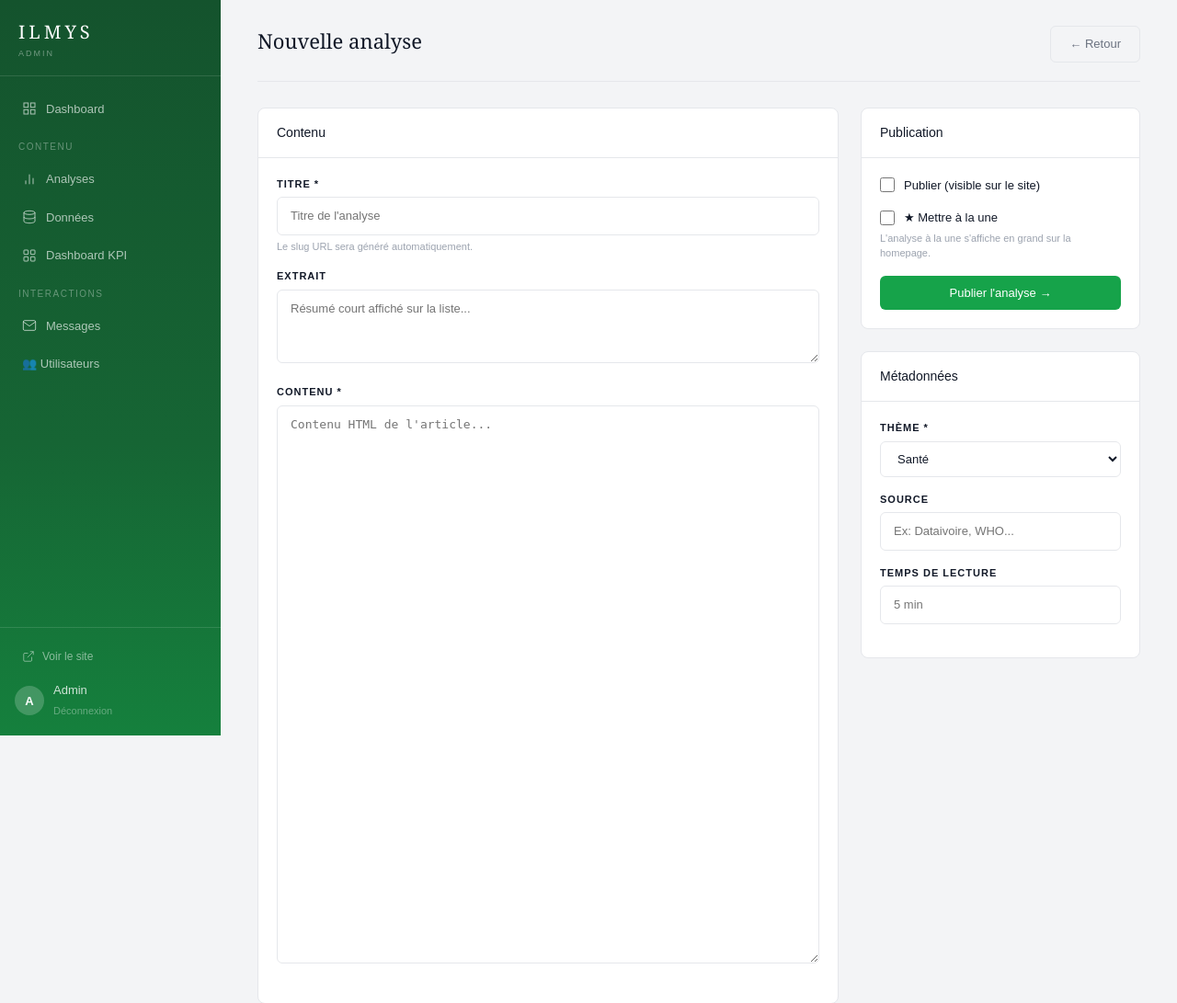
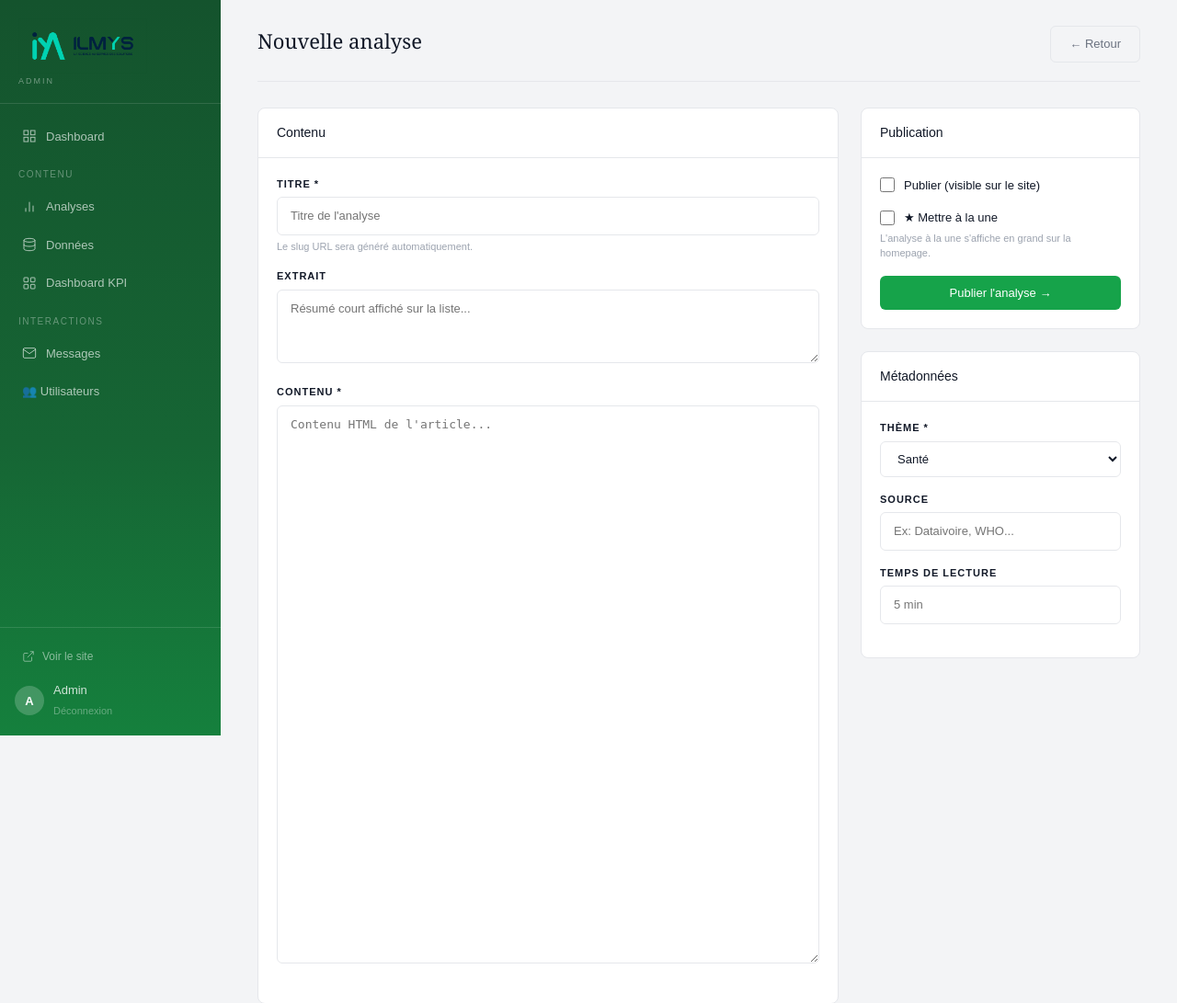
Before and after one commit to lynol/ilmys, a Flask app: page /admin/analyses/ajouter in a window 1280 px wide. Shown: the top 1091 px of the page at 92% size. Run offline with Flask 3, Linux system fonts and the light colour scheme; the visitor is signed in with stand-in values (Sample User, id 1); some libraries are stand-ins or nearby versions.

Commit message:
logo&favicon

```diff
--- a/templates/admin/base_admin.html
+++ b/templates/admin/base_admin.html
@@ -2,6 +2,7 @@
 <html lang="fr">
 <head>
     <meta charset="UTF-8">
+    <link rel="icon" type="image/png" href="/static/assets/ilmys_favicon.png">
     <meta name="viewport" content="width=device-width, initial-scale=1.0">
     <title>{% block title %}Admin — ILMYS{% endblock %}</title>
     <link href="https://cdn.jsdelivr.net/npm/bootstrap@5.3.0/dist/css/bootstrap.min.css" rel="stylesheet">
@@ -13,7 +14,14 @@
     <aside class="admin-sidebar">
 
         <div class="sidebar-brand">
-            <div class="sidebar-logo">ILMYS</div>
+            <div class="sidebar-logo">
+                <!-- LOGO -->
+                <a class="navbar-brand ilmys-logo" href="{{ url_for('index') }}">
+                    <img src="/static/assets/LOGO.png"
+                        alt="ILMYS"
+                        style="height:60px;width:auto">
+                </a>
+            </div>
             <div class="sidebar-admin-label">Admin</div>
         </div>
 
```
